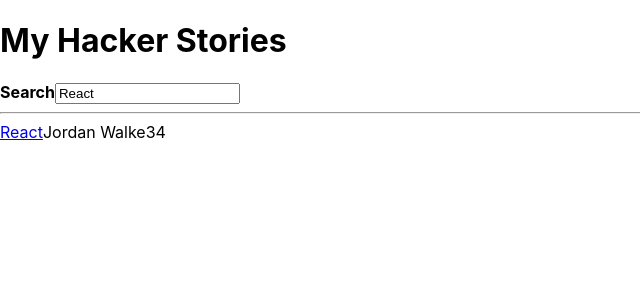
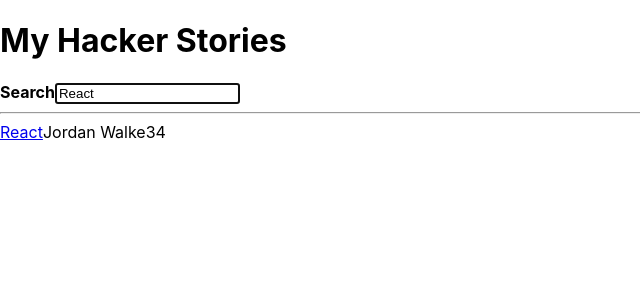
Before and after one commit to thenglee/react-hacker-stories, a React (Create React App) app: page / in a window 1280 px wide. Shown: the top 300 px of the page, without its empty margins (0-640 px from the left). Built offline with nearby package versions, Linux system fonts and the light colour scheme.

Commit message:
Set focus on search textbook using imperative useRef hook

```diff
--- a/src/App.js
+++ b/src/App.js
@@ -50,6 +50,7 @@ const App = () => {
         id="search"
         label="Search"
         value={searchTerm}
+        isFocused
         onInputChange={handleSearch}
       >
         <strong>Search</strong>
@@ -67,13 +68,30 @@ const InputWithLabel = ({
   value,
   type = 'text',
   onInputChange,
+  isFocused,
   children
-}) => (
-  <>
-    <label htmlFor={id}>{children}</label>
-    <input id={id} type={type} value={value} onChange={onInputChange} />
-  </>
-);
+}) => {
+  const inputRef = React.useRef();
+
+  React.useEffect(() => {
+    if (isFocused && inputRef.current) {
+      inputRef.current.focus();
+    }
+  }, [isFocused]);
+
+  return (
+    <>
+      <label htmlFor={id}>{children}</label>
+      <input
+        ref={inputRef}
+        id={id}
+        type={type}
+        value={value}
+        onChange={onInputChange}
+      />
+    </>
+  );
+};
 
 const List = ({ list }) =>
   list.map(item => <Item key={item.objectID} item={item} />);
```
